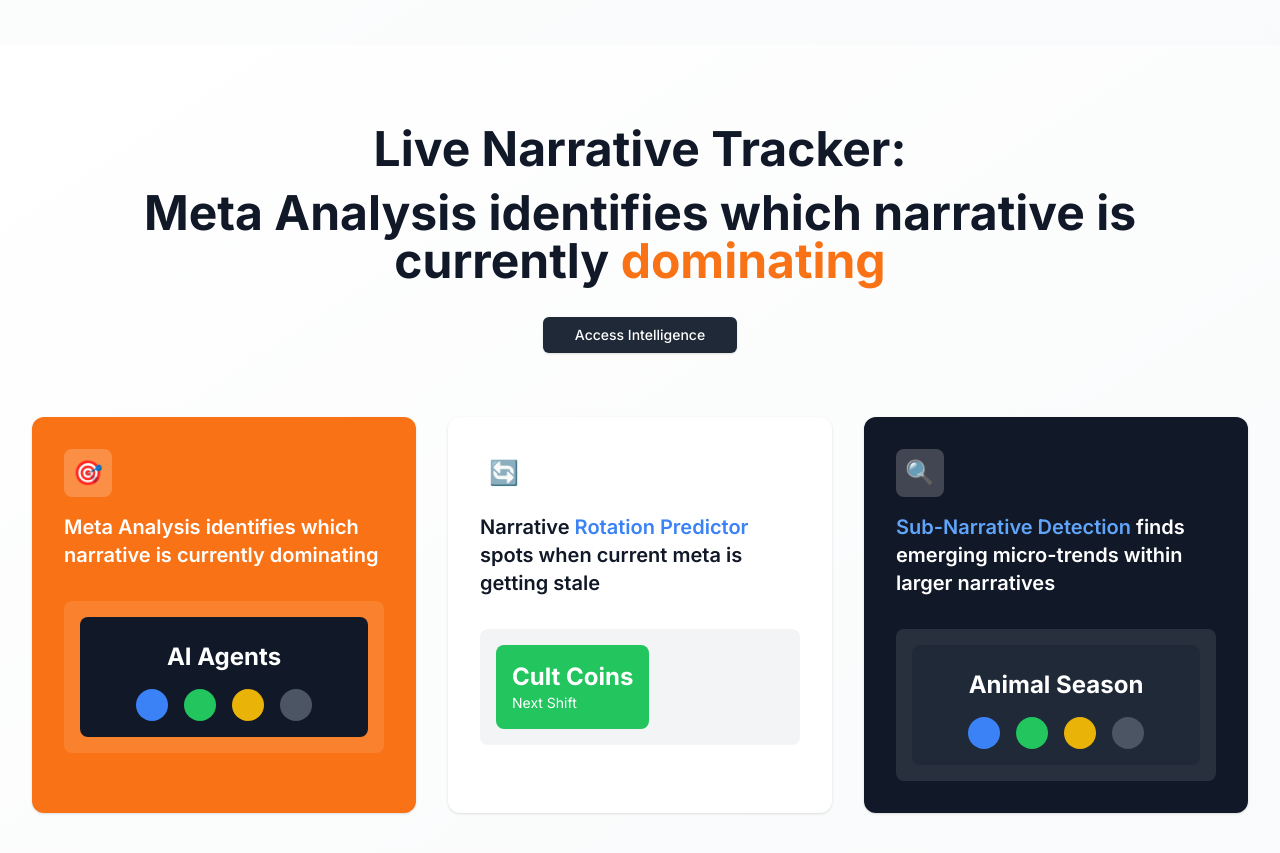
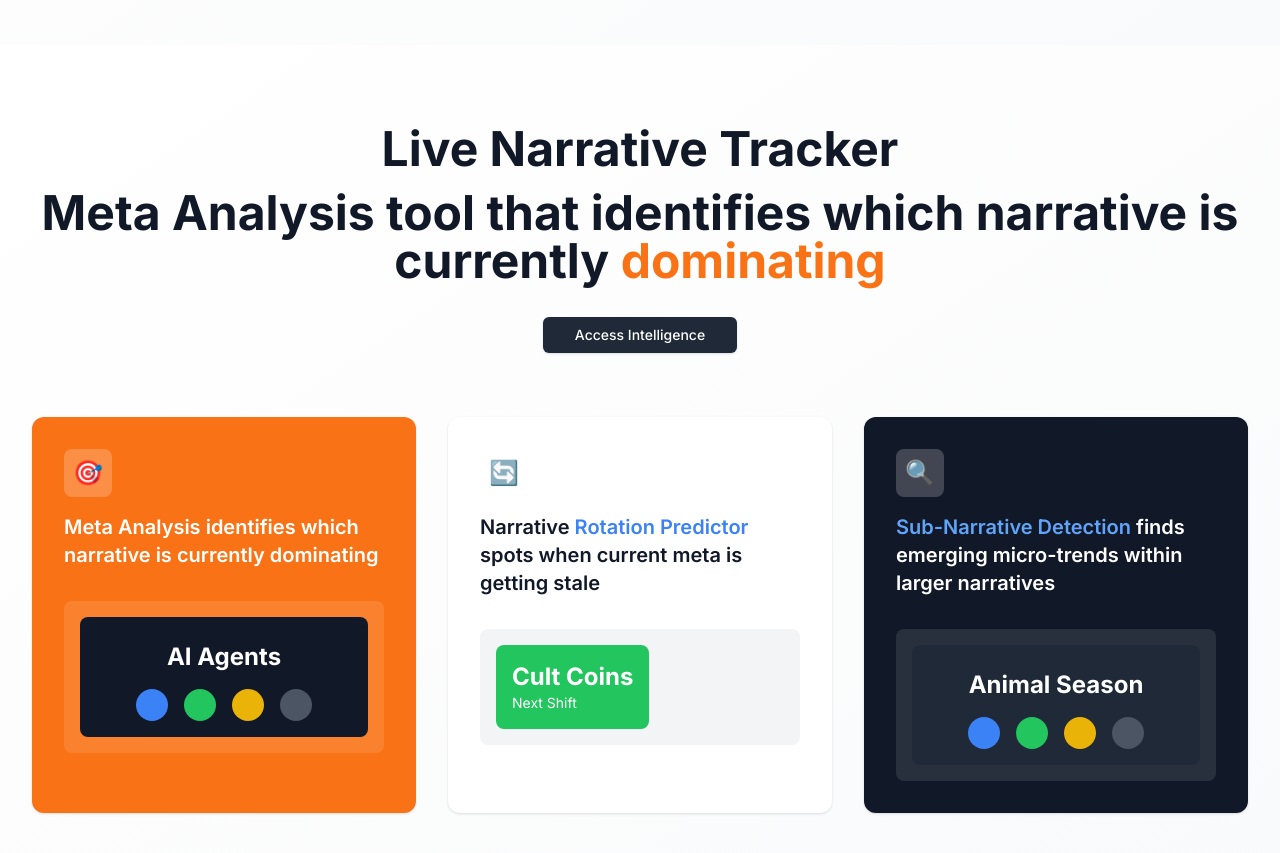
Before and after one commit to Fxlando/websitebuilder, a Next.js app: page / in a window 1280 px wide. Shown: the part 820-1673 px from the top of the page. Built offline with nearby package versions, Linux system fonts and the light colour scheme; no server answers.

Commit message:
Auto-commit: Blob Token Landing Page updates

```diff
--- a/src/components/sections/WalletSection.tsx
+++ b/src/components/sections/WalletSection.tsx
@@ -68,10 +68,10 @@ export const WalletSection = () => {
           transition={{ duration: 0.8 }}
         >
           <h2 className="text-3xl md:text-4xl lg:text-5xl font-bold text-gray-900 mb-4">
-            Live Narrative Tracker:
+            Live Narrative Tracker
           </h2>
           <h2 className="text-3xl md:text-4xl lg:text-5xl font-bold mb-8">
-            <span className="text-gray-900">Meta Analysis identifies which narrative is currently </span>
+            <span className="text-gray-900">Meta Analysis tool that identifies which narrative is currently </span>
             <span className="text-orange-500">dominating</span>
           </h2>
           <motion.div
```
